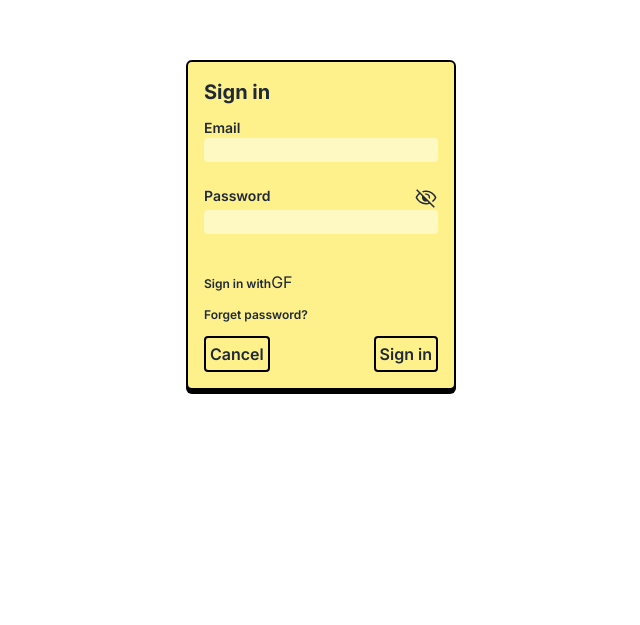
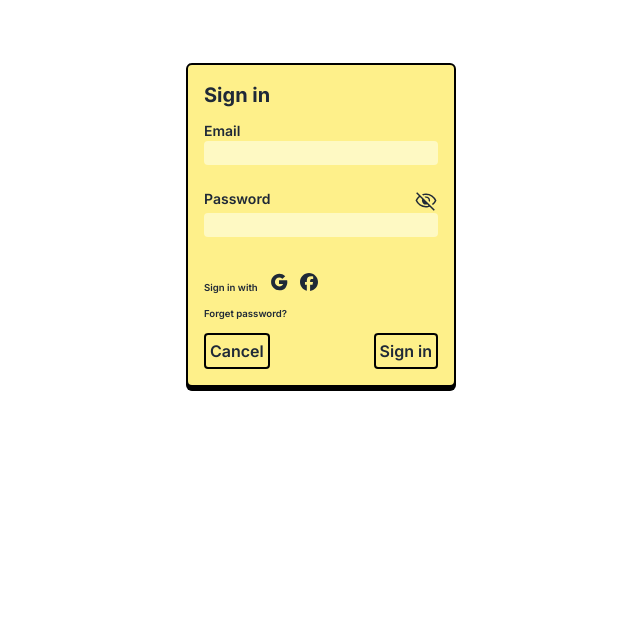
Before and after one commit to NVR-2023/30-GiftMe-wishlist-app, a Next.js app: page /signin in a window 1280 px wide. Shown: the part 175-800 px from the top of the page, without its empty margins (319-959 px from the left). Built offline with nearby package versions, Linux system fonts and the light colour scheme.

Commit message:
chore:  improve signin form

```diff
--- a/src/app/(auth)/signin/sub-components/ssignin-form.tsx
+++ b/src/app/(auth)/signin/sub-components/ssignin-form.tsx
@@ -1,18 +1,32 @@
-"use client"
-import { useState } from "react";
+"use client";
+import { useState, ChangeEvent } from "react";
 import BasicBox from "@/frontend/components/ui/basic-box/basic-box";
 import PasswordInvisibleIcon from "@/frontend/components/icons/password-invisible-icon";
 import PasswordVisibleIcon from "@/frontend/components/icons/password-visible-icon";
+import GoogleIcon from "@/frontend/components/icons/google-icon";
+import FacebookIcon from "@/frontend/components/icons/facebook-icon";
 
 import BasicButton from "@/frontend/components/ui/basic-button/basic-button";
 
+type Credentials = {
+  email: string;
+  password: string;
+};
 const SigninForm = () => {
+  const [credentials, setCredentials] = useState<Credentials>({ email: "", password: "" });
+  const [isPasswordVisible, setIsPasswordVisible] = useState<boolean>(false);
 
-  const [ isPasswordVisible , setIsPasswordVisible ] = useState<boolean>(false)
+  const handleTogglePasswordVisibility = () => {
+    setIsPasswordVisible((current) => !current);
+  };
 
-  const handleTogglePasswordVisibility= () => {
-    setIsPasswordVisible((current) => !current);
-  }
+  const handleOnChange = (event: ChangeEvent<HTMLInputElement>) => {
+    const { name, value } = event.target;
+    setCredentials((current) => ({
+      ...current,
+      [name]: value,
+    }));
+  };
 
   return (
     <div className="">
@@ -24,7 +38,12 @@ const SigninForm = () => {
               <label htmlFor="email" className="text-sm font-semibold">
                 Email
               </label>
-              <input className="rounded bg-yellow-100" id="email" name="email"></input>
+              <input
+                className="rounded bg-yellow-100"
+                id="email"
+                name="email"
+                value={credentials.email}
+                onChange={handleOnChange}></input>
               <div className="invisible">Error Message</div>
             </div>
             <div className="flex flex-col">
@@ -33,21 +52,31 @@ const SigninForm = () => {
                   Password
                 </label>
                 <span onClick={handleTogglePasswordVisibility}>
-                  { isPasswordVisible ? <PasswordVisibleIcon/> : <PasswordInvisibleIcon/> }
-                  </span>
+                  {isPasswordVisible ? <PasswordVisibleIcon /> : <PasswordInvisibleIcon />}
+                </span>
               </div>
-              <input className="rounded bg-yellow-100" id="password" name="password"></input>
+              <input
+                className="rounded bg-yellow-100"
+                id="password"
+                name="password"
+                type={isPasswordVisible ? "text" : "password"}
+                value={credentials.password}
+                onChange={handleOnChange}></input>
             </div>
             <div className="invisible">Error message</div>
           </div>
           <div className="flex items-baseline ">
-            <div className="text-[0.75rem] font-semibold">Sign in with</div>
-            <div className="flex">
-              <div className="">G</div>
-              <div className="">F</div>
+            <div className="text-[0.6rem] font-semibold">Sign in with</div>
+            <div className="flex ms-3 space-x-3">
+              <div className="">
+                <GoogleIcon scale={0.36} />
+              </div>
+              <div className="">
+                <FacebookIcon scale={0.75} />
+              </div>
             </div>
           </div>
-          <div className="text-[0.75rem] font-semibold">Forget password?</div>
+          <div className="text-[0.6rem] font-semibold">Forget password?</div>
           <div className="flex justify-between">
             <BasicButton>
               <button className="font-semibold">Cancel</button>
--- /dev/null
+++ b/src/frontend/components/icons/google-icon.tsx
@@ -0,0 +1,16 @@
+import { BasicComponentProps } from "@/types/types";
+
+const GoogleIcon = ({ scale = 1, color = "currentColor" }: BasicComponentProps) => {
+  return (
+    <svg
+      xmlns="http://www.w3.org/2000/svg"
+      viewBox="0 0 50 50"
+      width={50 * scale}
+      height={50 * scale}
+      fill={color}>
+      <path d="M 25.996094 48 C 13.3125 48 2.992188 37.683594 2.992188 25 C 2.992188 12.316406 13.3125 2 25.996094 2 C 31.742188 2 37.242188 4.128906 41.488281 7.996094 L 42.261719 8.703125 L 34.675781 16.289063 L 33.972656 15.6875 C 31.746094 13.78125 28.914063 12.730469 25.996094 12.730469 C 19.230469 12.730469 13.722656 18.234375 13.722656 25 C 13.722656 31.765625 19.230469 37.269531 25.996094 37.269531 C 30.875 37.269531 34.730469 34.777344 36.546875 30.53125 L 24.996094 30.53125 L 24.996094 20.175781 L 47.546875 20.207031 L 47.714844 21 C 48.890625 26.582031 47.949219 34.792969 43.183594 40.667969 C 39.238281 45.53125 33.457031 48 25.996094 48 Z" />
+    </svg>
+  );
+};
+
+export default GoogleIcon;
```
